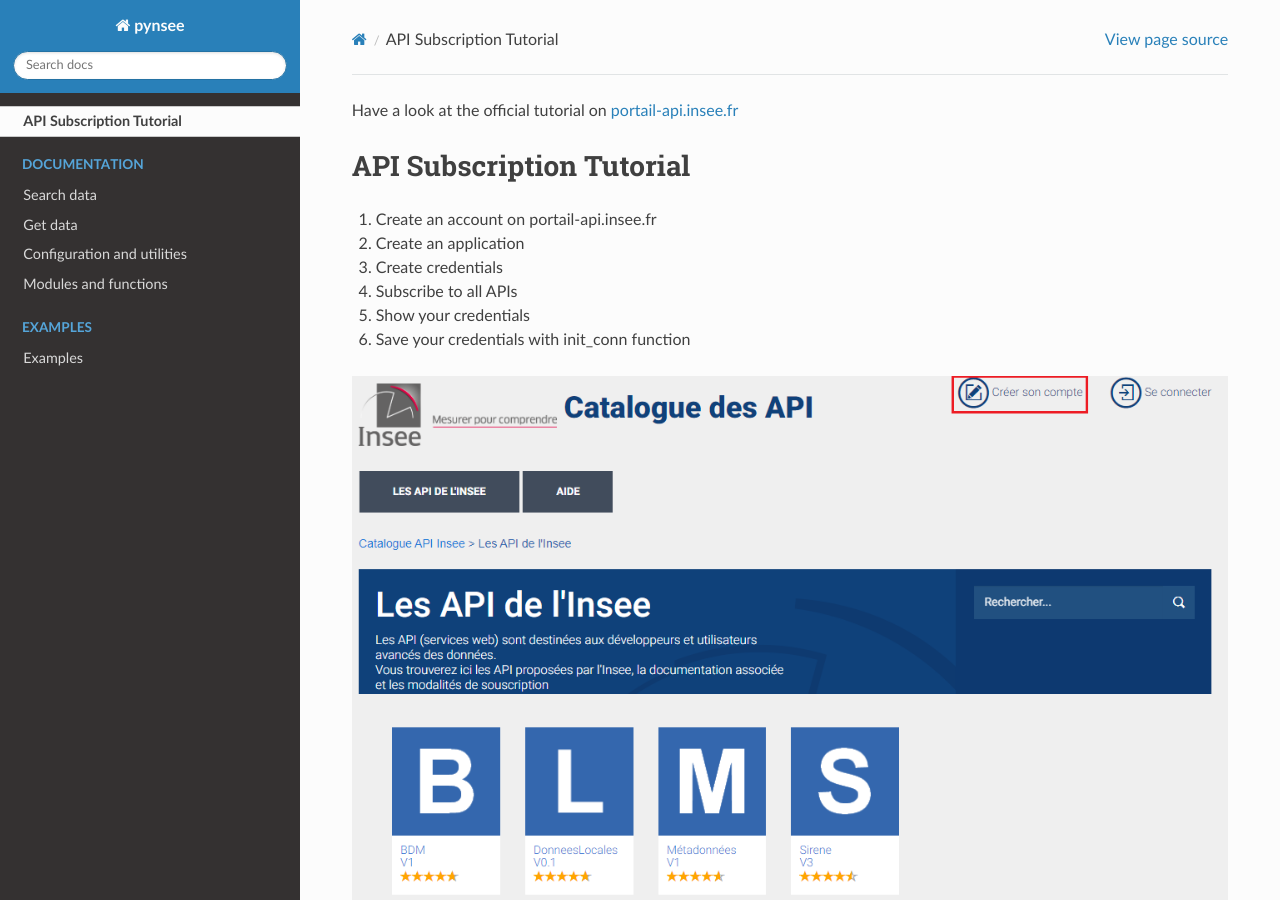
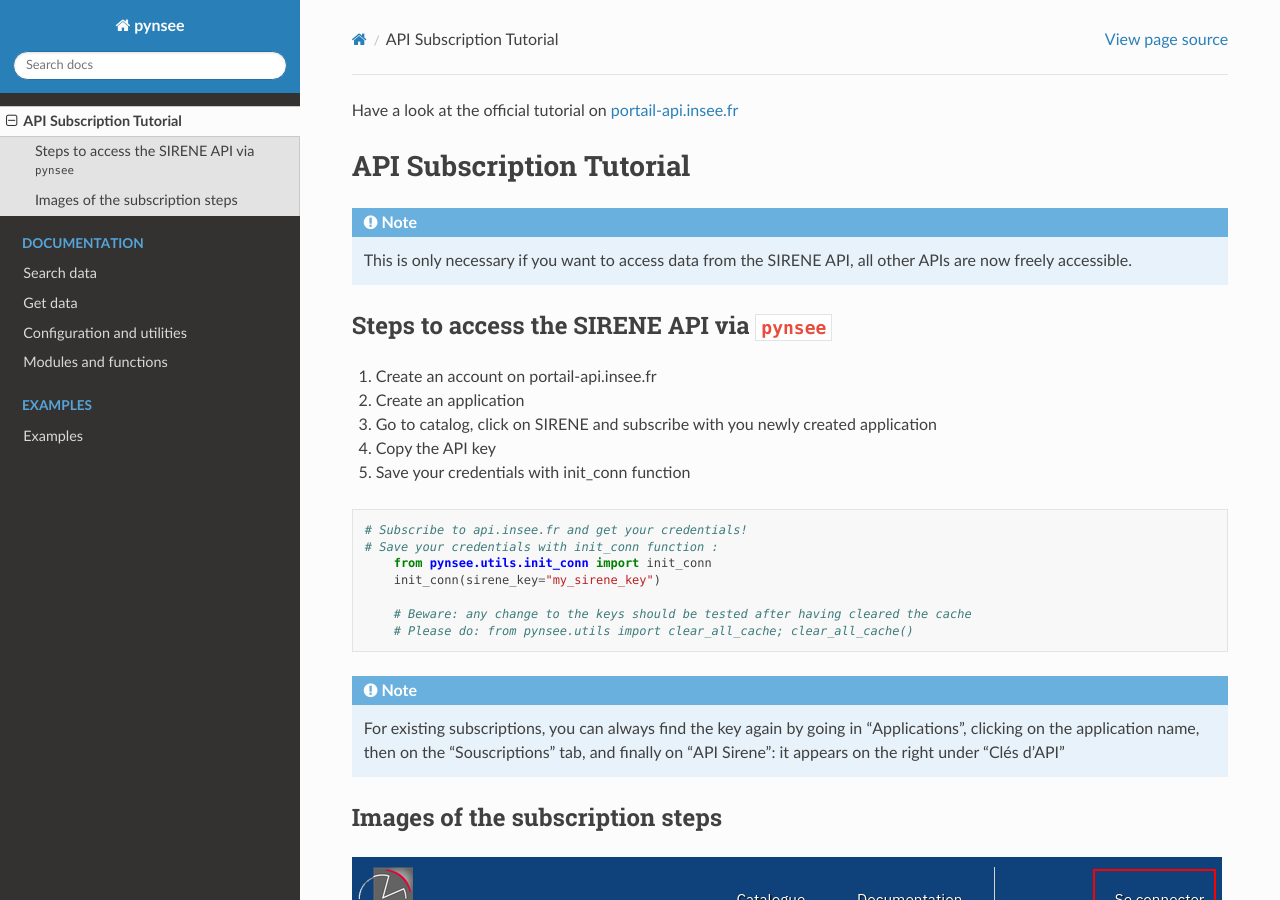
Before and after one commit to InseeFrLab/pynsee, a Sphinx documentation site: the page built from docs/api_subscription.rst, in a window 1280 px wide and 900 px high. Built offline with Sphinx 7.4.7 and the Read the Docs theme 3.1.0, drawn with Linux system fonts in a browser that asks for light colours; pages that are not in the unit, such as notebooks, are missing from menus; some of the changed text lies outside the part shown.

Commit message:
Updated subscription steps

```diff
--- a/docs/api_subscription.rst
+++ b/docs/api_subscription.rst
@@ -7,52 +7,66 @@
 API Subscription Tutorial
 =========================
 
+.. note::
+
+    This is only necessary if you want to access data from the SIRENE API, all other APIs are now freely accessible.
+
+
+Steps to access the SIRENE API via ``pynsee``
+---------------------------------------------
+
 #. Create an account on portail-api.insee.fr
 
 #. Create an application
 
-#. Create credentials
+#. Go to catalog, click on SIRENE and subscribe with you newly created application
 
-#. Subscribe to all APIs
-
-#. Show your credentials
+#. Copy the API key
 
 #. Save your credentials with init_conn function
 
+.. code-block:: python
+
+   # Subscribe to api.insee.fr and get your credentials!
+   # Save your credentials with init_conn function :
+       from pynsee.utils.init_conn import init_conn
+       init_conn(sirene_key="my_sirene_key")
+
+       # Beware: any change to the keys should be tested after having cleared the cache
+       # Please do: from pynsee.utils import clear_all_cache; clear_all_cache()
+
+.. note::
+
+    For existing subscriptions, you can always find the key again by going in "Applications", clicking on the application name, then on the "Souscriptions" tab, and finally on "API Sirene": it appears on the right under "Clés d'API"
+
+
+Images of the subscription steps
+--------------------------------
+
 .. image:: _static/myaccount.png
    :target: _static/myaccount.png
-   :alt:
+   :alt: First click on "Se Connecter", then choose "Connexion pour les externes" if you do not work for INSEE and create an account or log in.
 
 :raw-html:`<br />`
 
 .. image:: _static/myapp.png
    :target: _static/myapp.png
-   :alt:
+   :alt: Once logged in, click on "Applications", then on "Créer une app" and create the application.
+
+:raw-html:`<br />`
+
+.. image:: _static/sirene.png
+   :target: _static/sirene.png
+   :alt: Once the app is created, click on "Catalogue", then on "API Sirene".
+
+:raw-html:`<br />`
+
+.. image:: _static/subscribe.png
+   :target: _static/subscribe.png
+   :alt: Then click on "Souscrire", click "Suivant", then select you application, click "Suivant" and validate the subscription.
 
 :raw-html:`<br />`
 
 .. image:: _static/mytoken.png
    :target: _static/mytoken.png
-   :alt:
-
-:raw-html:`<br />`
-
-.. image:: _static/mykeys.png
-   :target: _static/mykeys.png
-   :alt:
-
-:raw-html:`<br />`
-
-.. image:: _static/mysubscription.png
-   :target: _static/mysubscription.png
-   :alt:
-
-.. code-block:: python
-
-   # Subscribe to api.insee.fr and get your credentials!
-   # Save your credentials with init_conn function :
-   from pynsee.utils.init_conn import init_conn
-   init_conn(sirene_key="my_sirene_key")
-
-   # Beware : any change to the keys should be tested after having cleared the cache
-   # Please do : from pynsee.utils import clear_all_cache; clear_all_cache()
+   :alt: The token appears after "Voici votre clé personnelle pour accéder à l'API"; click on the clipboard icon to copy it.
```
Also changed, not shown: docs/_static/myaccount.png, docs/_static/myapp.png, docs/_static/mykeys.png (deleted), docs/_static/mysubscription.png (deleted), docs/_static/mytoken.png, docs/_static/sirene.png (added), docs/_static/subscribe.png (added), 1 other file.
